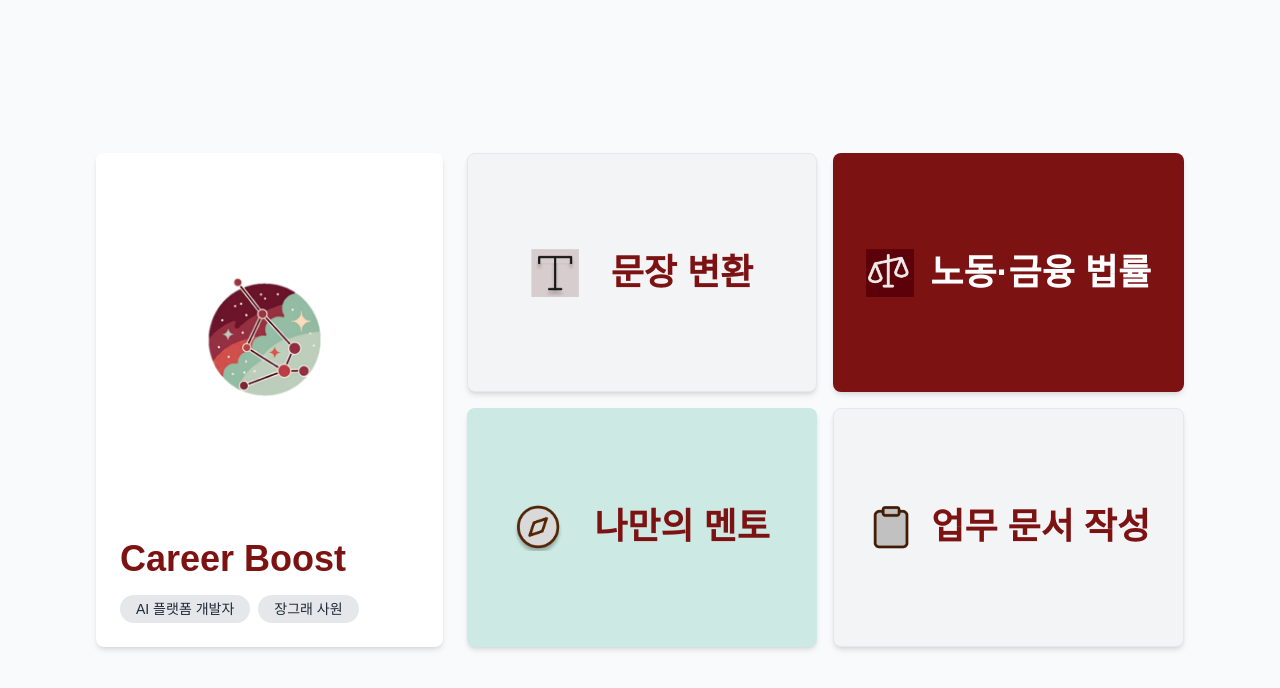
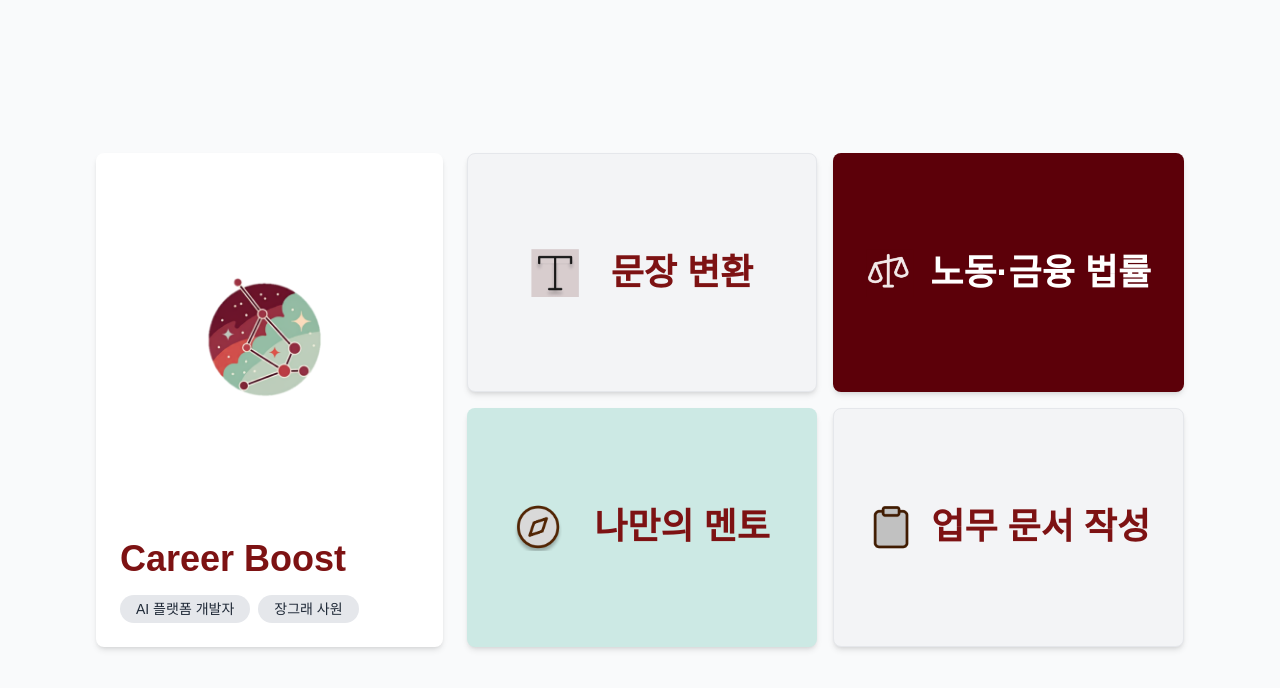
Before and after one commit to PITER-AI/CareerBoost-FE, a Next.js app in the folder careerboost/: page / in a window 1280 px wide. Shown: the top 688 px of the page. Built offline with nearby package versions, Linux system fonts and the light colour scheme.

Commit message:
[STYLE]: MainPage WorkandLow Bg color change

```diff
--- a/careerboost/app/page.tsx
+++ b/careerboost/app/page.tsx
@@ -37,7 +37,7 @@ export default function HomePage() {
 
           {/* 노동 금융 법률 버튼 */}
           <Link href="/workAndLow">
-            <div className="bg-burgundy text-white shadow-md rounded-lg flex items-center justify-center text-center hover:bg-red-700 cursor-pointer transition h-full">
+            <div className="bg-[#5C0009] text-white shadow-md rounded-lg flex items-center justify-center text-center hover:bg-red-700 cursor-pointer transition h-full">
               <div className="flex items-center">
                 <img src="/workandlow_logo.png" alt="노동 금융 법률" className="w-12 h-12 mr-4" />
                 <h2 className="text-4xl font-bold">노동·금융 법률</h2>
```
Also changed, not shown: 1 other file (tests, documents, lock files or other folders).
